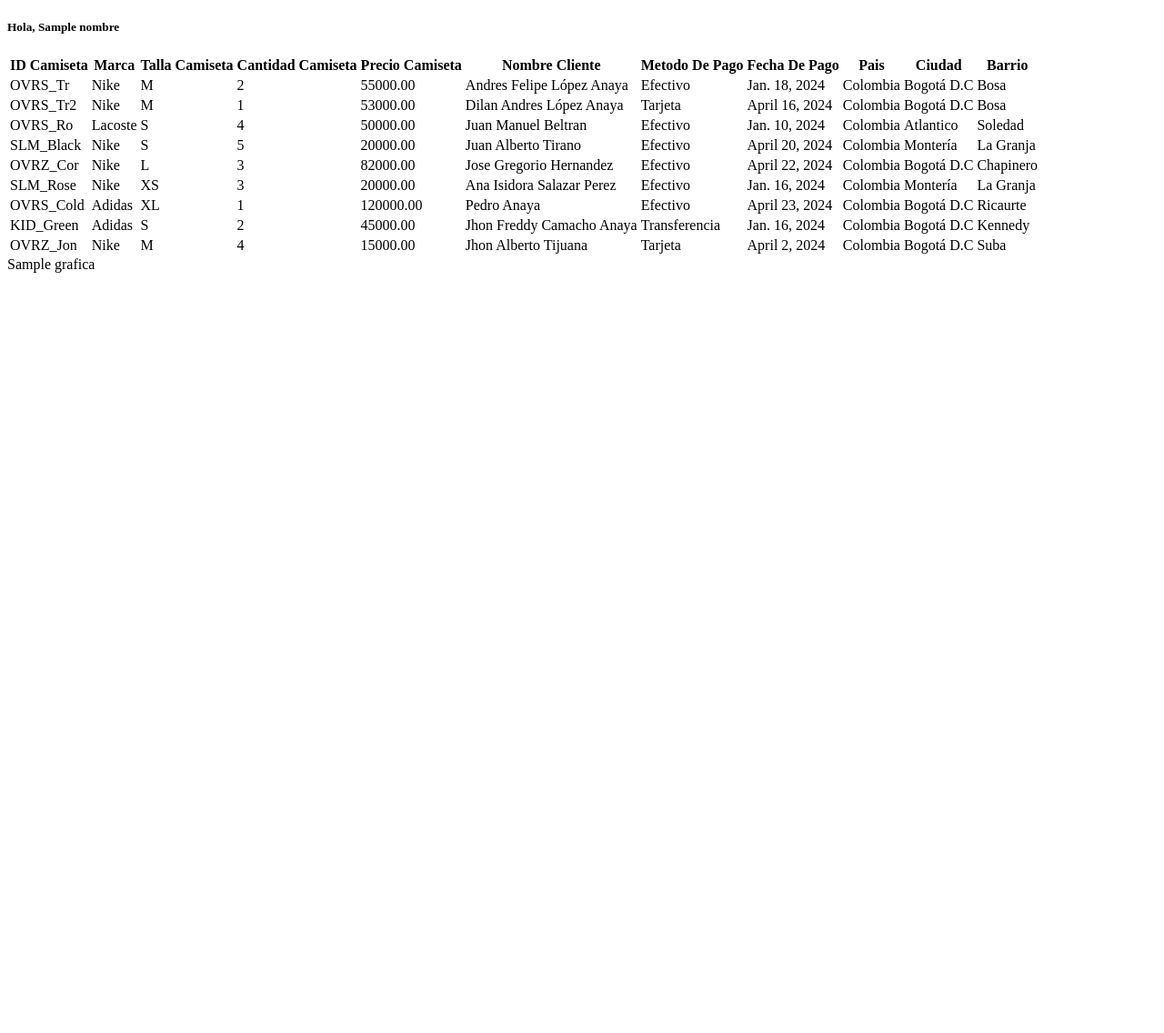
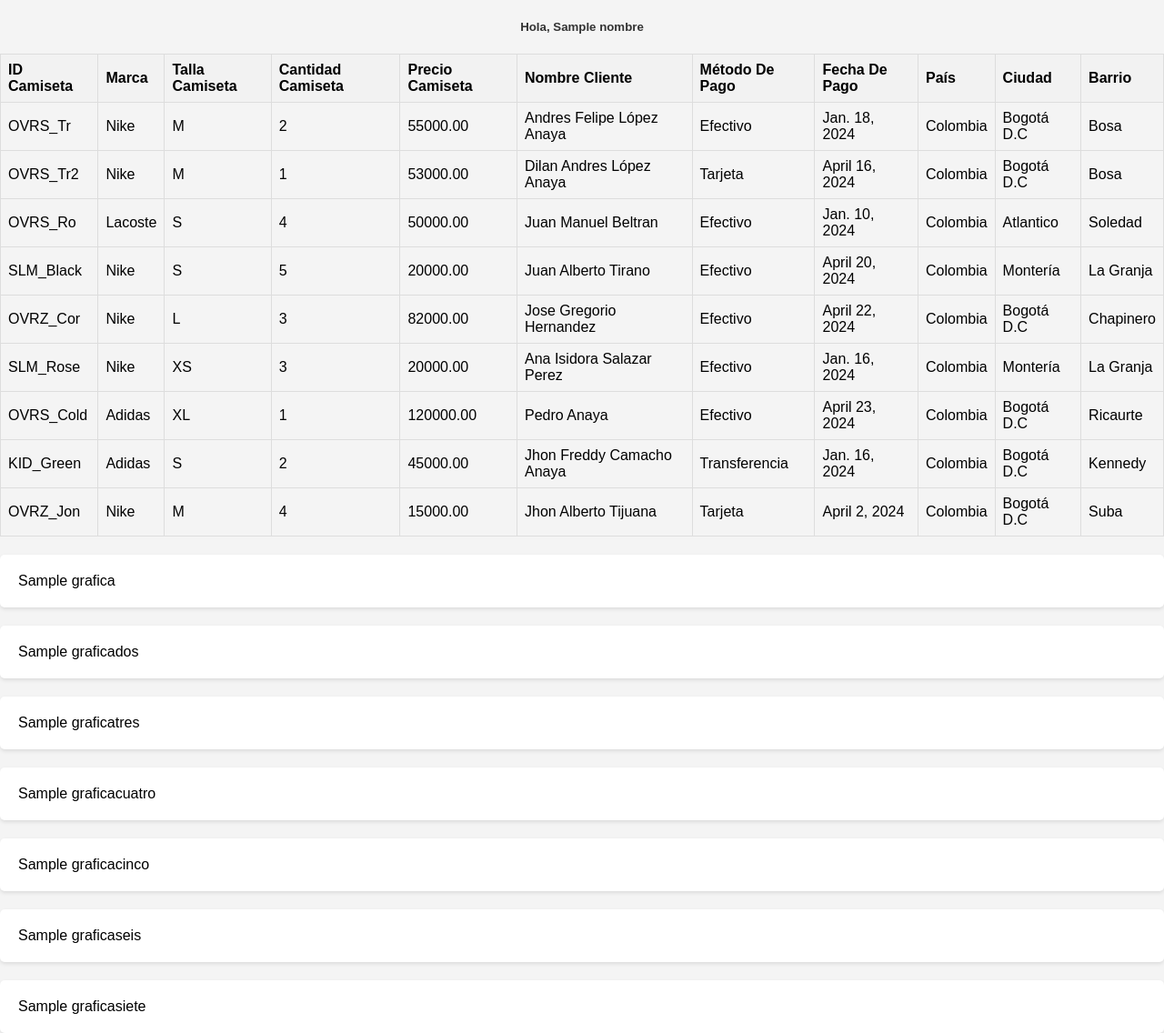
Before and after one commit to FrucoAndres/EstadisticaEmpresa, a Django app: template inventario/templates/inventario/index.html in a window 1280 px wide. Shown: the whole page at 91% size. Before the commit the page ends 300 px from the top, so only its background shows below. Run offline with Django 5.2, Linux system fonts and the light colour scheme; data comes from the database, SQL or seed files in the repository; both versions use the stored data as it was after the commit; the template is opened without the code that fills it: values that come from a table or form of the project are taken from there, most other values are stand-ins (such as "Sample title", 1, 10 or a date in 2020).

Commit message:
Código con graficas necesarias, error en los estilos

```diff
--- a/inventario/templates/inventario/index.html
+++ b/inventario/templates/inventario/index.html
@@ -4,10 +4,11 @@
     <meta charset="UTF-8">
     <meta name="viewport" content="width=device-width, initial-scale=1.0">
     <title>Document</title>
+    <link rel="stylesheet" href="styles.css">
 </head>
 <body>
     <h5>Hola, {{nombre}}</h5>
-    <table>
+    <table id="tablaCamisetas">
         <tr>
             <th>ID Camiseta</th>
             <th>Marca</th>
@@ -15,9 +16,9 @@
             <th>Cantidad Camiseta</th>
             <th>Precio Camiseta</th>
             <th>Nombre Cliente</th>
-            <th>Metodo De Pago</th>
+            <th>Método De Pago</th>
             <th>Fecha De Pago</th>
-            <th>Pais</th>
+            <th>País</th>
             <th>Ciudad</th>
             <th>Barrio</th>
         </tr>
@@ -38,8 +39,27 @@
         {% endfor %}
     </table>
 
-    <div>
+    <div id="graficoUno">
         {{ grafica|safe }}
     </div>
+    <div id="graficoDos">
+        {{ graficados|safe }}
+    </div>
+    <div id="graficoTres">
+        {{ graficatres|safe }}
+    </div>
+    <div id="graficoCuatro">
+        {{ graficacuatro|safe }}
+    </div>
+    <div id="graficoCinco">
+        {{ graficacinco|safe }}
+    </div>
+    <div id="graficoSeis">
+        {{ graficaseis|safe }}
+    </div>
+    <div id="graficoSiete">
+        {{ graficasiete|safe }}
+    </div>
+
 </body>
 </html>
--- /dev/null
+++ b/inventario/templates/inventario/styles.css
@@ -0,0 +1,38 @@
+/* Estilos generales */
+body {
+    font-family: Arial, sans-serif;
+    background-color: #f4f4f4;
+    margin: 0;
+    padding: 0;
+}
+
+h5 {
+    color: #333;
+    text-align: center;
+}
+
+/* Estilos de la tabla */
+#tablaCamisetas {
+    width: 100%;
+    border-collapse: collapse;
+    margin-top: 20px;
+}
+
+#tablaCamisetas th, #tablaCamisetas td {
+    border: 1px solid #ddd;
+    padding: 8px;
+}
+
+#tablaCamisetas th {
+    background-color: #f2f2f2;
+    text-align: left;
+}
+
+/* Estilos de los gráficos */
+#graficoUno, #graficoDos, #graficoTres, #graficoCuatro, #graficoCinco, #graficoSeis, #graficoSiete {
+    margin-top: 20px;
+    padding: 20px;
+    background-color: #fff;
+    border-radius: 5px;
+    box-shadow: 0 2px 4px rgba(0,0,0,0.1);
+}
```
Also changed, not shown: inventario/views.py (+57 -19 lines), db.sqlite3.
